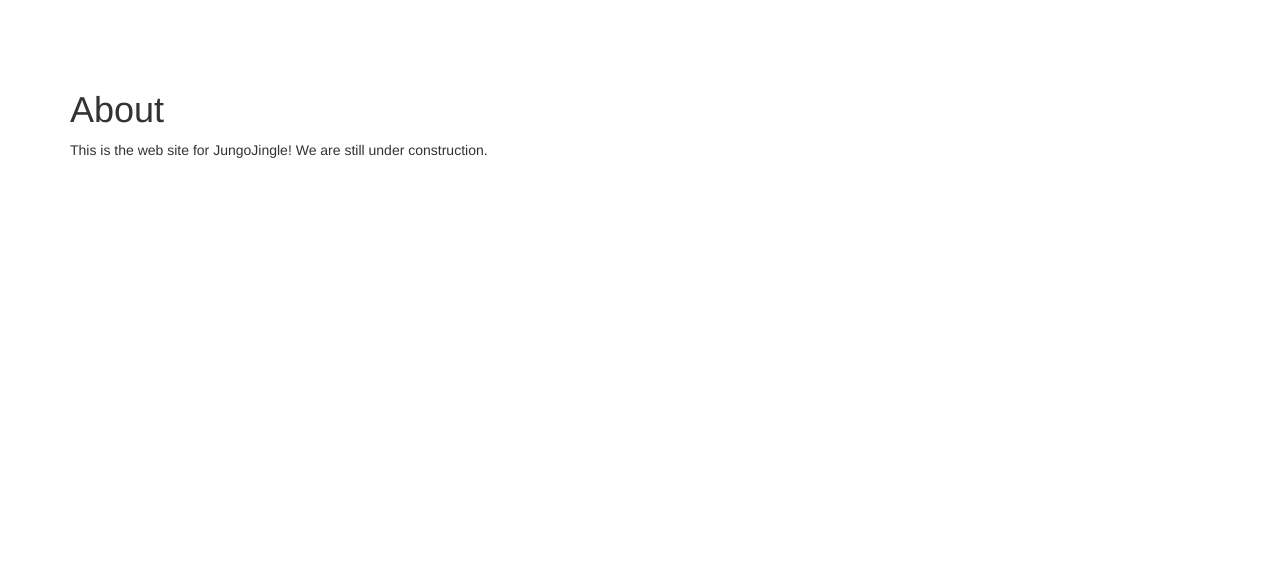
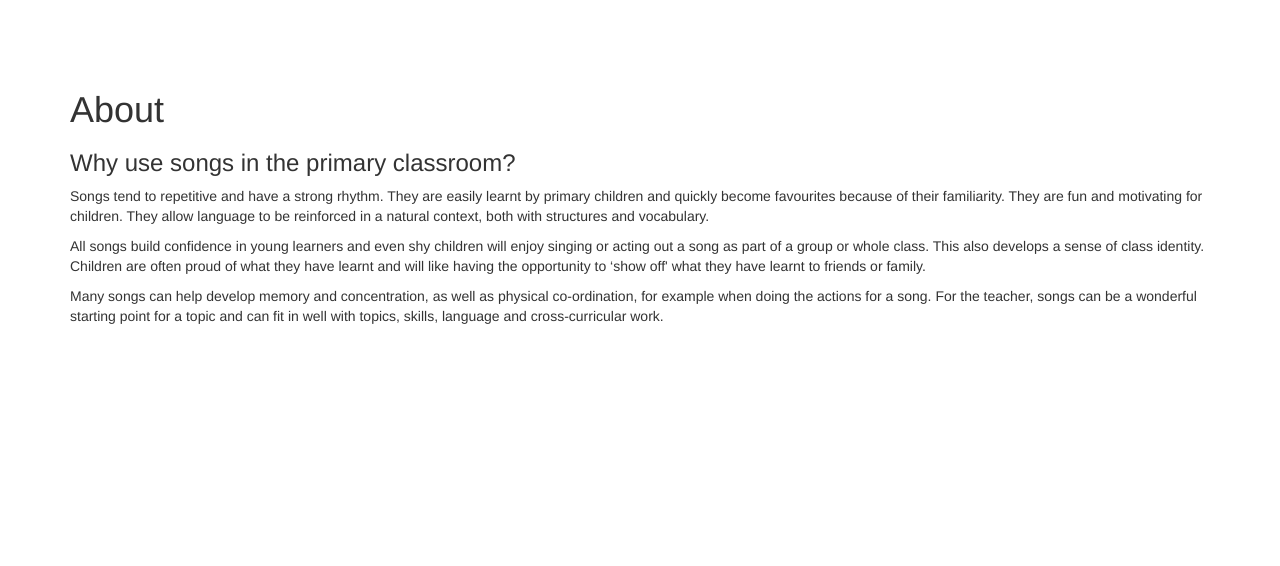
Before and after one commit to antonfh/marinda, a Yii app: template views/site/about.php in a window 1280 px wide. Shown: the top 566 px of the page. Run offline with PHP 8.4 and a stand-in for Yii, Linux system fonts and the light colour scheme; the template is opened without the code that fills it, so the values that code supplies are empty; some libraries are stand-ins or nearby versions.

Commit message:
About us

```diff
--- a/views/site/about.php
+++ b/views/site/about.php
@@ -10,9 +10,16 @@
 <div class="site-about">
     <h1><?= Html::encode($this->title) ?></h1>
 
+    <h3>Why use songs in the primary classroom?</h3>
     <p>
-        This is the web site for JungoJingle!
-        We are still under construction.
+
+        Songs tend to repetitive and have a strong rhythm. They are easily learnt by primary children and quickly become favourites because of their familiarity. They are fun and motivating for children. They allow language to be reinforced in a natural context, both with structures and vocabulary.
+</p>
+    <p>
+        All songs build confidence in young learners and even shy children will enjoy singing or acting out a song as part of a group or whole class. This also develops a sense of class identity. Children are often proud of what they have learnt and will like having the opportunity to ‘show off' what they have learnt to friends or family.
+</p>
+    <p>
+        Many songs can help develop memory and concentration, as well as physical co-ordination, for example when doing the actions for a song. For the teacher, songs can be a wonderful starting point for a topic and can fit in well with topics, skills, language and cross-curricular work.
     </p>
 
 </div>
```
